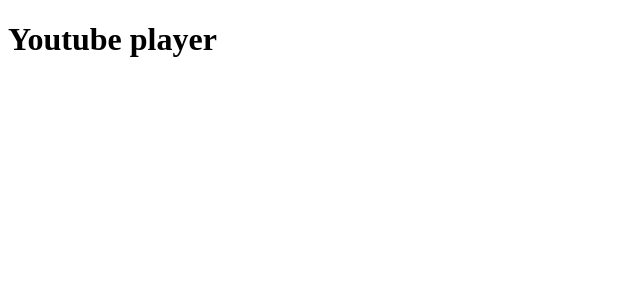
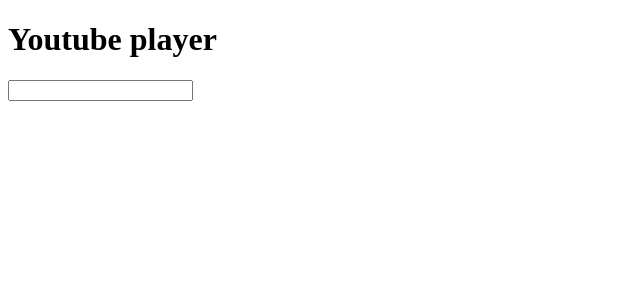
Before and after one commit to TNSaturday/youtube-player, a Vue app: page / in a window 1280 px wide. Shown: the top 300 px of the page, without its empty margins (0-640 px from the left). Built offline with nearby package versions, Linux system fonts and the light colour scheme.

Commit message:
Import SearchBar component into the App component

```diff
--- a/src/App.vue
+++ b/src/App.vue
@@ -1,11 +1,18 @@
 <template>
   <div>
     <h1>Youtube player</h1>
+
+    <SearchBar />
   </div>
 </template>
 
 <script>
-  export default {
-    name: 'App',
-  };
+import SearchBar from './components/SearchBar';
+
+export default {
+  name: 'App',
+  components: {
+    SearchBar,
+  }
+};
 </script>
--- a/src/components/SearchBar.vue
+++ b/src/components/SearchBar.vue
@@ -1,12 +1,17 @@
 <template>
   <div>
-    <input type="text">
+    <input type="text" @input="onInput">
   </div>
 </template>
 
 <script>
 export default {
-
+  name: 'SearchBar',
+  methods: {
+    onInput: function(event) {
+      console.log(event.target.value);
+    }
+  },
 }
 </script>
 
```
